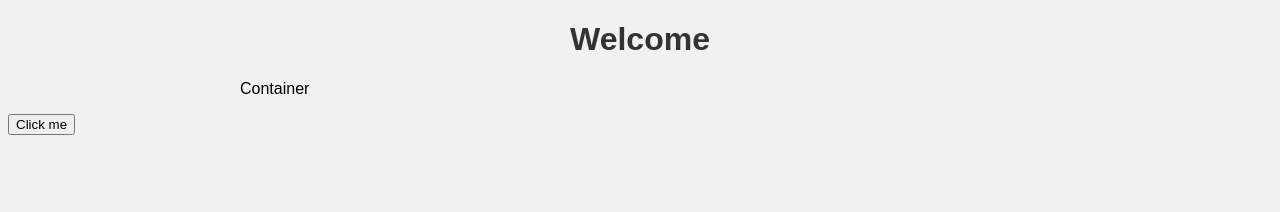
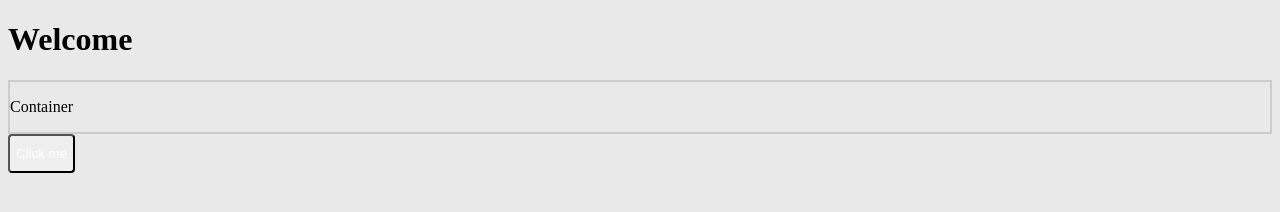
Before and after one commit to savvy-coders/unit-05-css-1-weloveariana, a website: page index.html in a window 1280 px wide. Drawn offline with Linux system fonts and the light colour scheme.

Commit message:
test run of cypress automation

```diff
--- a/style.css
+++ b/style.css
@@ -1,23 +1,24 @@
 /* CSS Stylesheet */
+
 body {
-  font-family: Arial, sans-serif;
-  background-color: #f1f1f1;
+  background-color: RGB(233, 233, 233); /* Requirement 2 */
 }
 
 h1 {
-  color: #333;
-  text-align: center;
+  font-size: 32px; /* Requirement 3 */
 }
 
 .container {
-  max-width: 800px;
-  margin: 0 auto;
+  border: 2px solid RGB(204, 204, 204); /* Requirement 4 */
 }
 
-.button {
-  display: inline-block;
-  padding: 10px 20px;
-  background-color: #007bff;
-  color: #fff;
-  text-decoration: none;
+button {
+  color: RGB(255, 255, 255); /* Requirement 5 */
+  border-radius: 4px; /* Requirement 6 */
+  padding-top: 10px;
+  padding-bottom: 10px;
 }
+
+button:active {
+  background-color: RGB(0, 86, 179); /* Requirement 7 */
+}
```
